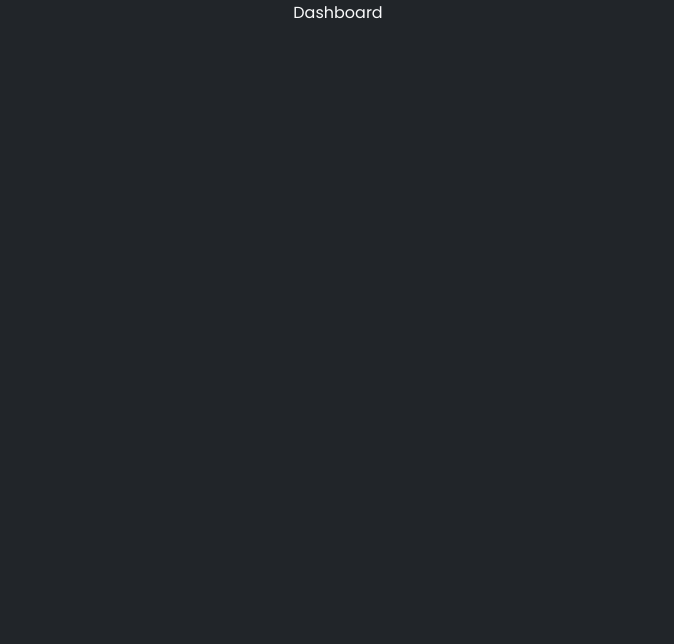
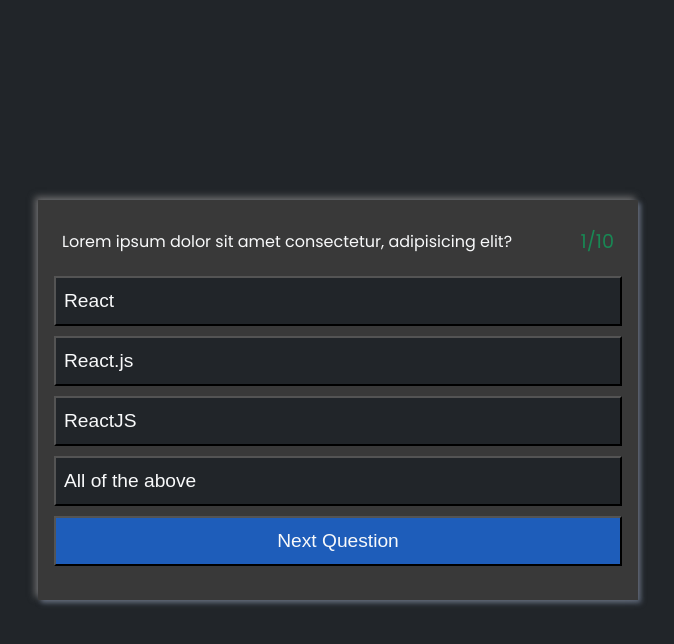
Before and after one commit to ajarek/react-67-vite-quiz-Router-6.8, a React (Vite) app: page /dashboard in a window 1280 px wide. Shown: the top 644 px of the page, without its empty margins (302-976 px from the left). Built offline with nearby package versions, Linux system fonts and the light colour scheme.

Commit message:
added dashboard

```diff
--- a/src/pages/Dashboard/Dashboard.css
+++ b/src/pages/Dashboard/Dashboard.css
@@ -0,0 +1,43 @@
+.dashboard{
+  width: 100%;
+  height: 100vh;
+  display: flex;
+  justify-content: center;
+  align-items: center;
+}
+.dashboard .card{
+  width: 600px;
+  height: 400px;
+  background-color: rgb(57, 57, 57);
+  box-shadow: -3px -3px 7px #8c8a8ab2, 3px 3px 5px rgba(94, 104, 121, 0.945);
+  padding: 1rem;
+}
+.dashboard .card .question{
+  width: 100%;
+  display: flex;
+  justify-content: space-between;
+  height: 50px;
+  align-items: center;
+  padding: 0 0.5rem;
+}
+.dashboard .card .question span{
+  color:#198754;
+  font-size: 1.2rem;
+}
+.dashboard .card .answer{
+ background-color:#212529 ;
+ color: #f8f9fa;
+ font-size: 1.2rem;
+ width: 100%;
+  height: 50px;
+  margin-top: 10px;
+  display: flex;
+  align-items: center;
+  justify-content: flex-start;
+  padding: 0 0.5rem;
+  cursor: pointer;
+}
+.dashboard .card .answer.next{
+  background-color:#1e5dba ;
+  justify-content: center;
+}
--- a/src/pages/Dashboard/Dashboard.jsx
+++ b/src/pages/Dashboard/Dashboard.jsx
@@ -2,7 +2,22 @@
 import './Dashboard.css'
 const Dashboard = () => {
   return (
-    <div>Dashboard</div>
+    <div className='dashboard'>
+      <div className="card">
+        <div className="question">
+        <p>Lorem ipsum dolor sit amet consectetur, adipisicing elit?</p>
+         <span>1/10</span>
+        </div>
+        <button className="answer">React</button>
+        <button className="answer">React.js</button>
+        <button className="answer">ReactJS</button>
+        <button className="answer">All of the above</button>
+        <button className="answer next">Next Question</button>
+      </div>
+
+
+
+    </div>
   )
 }
 
```
